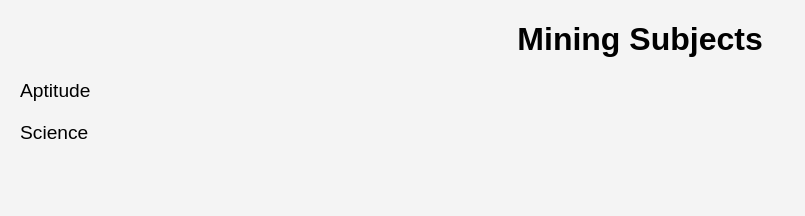
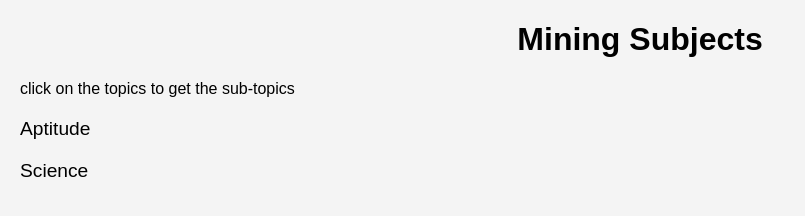
Before and after one commit to Lipun2025/subject, a plain HTML site: page index.html in a window 1280 px wide. Shown: the whole page, without its empty margins (0-805 px from the left). Drawn offline with Linux system fonts and the light colour scheme.

Commit message:
Update index.html

```diff
--- a/index.html
+++ b/index.html
@@ -41,6 +41,7 @@
 <body>
 
     <h1 id="main-title">Mining Subjects</h1>
+    click on the topics to get the sub-topics
 
     <div id="subjects">
         <div class="subject" onclick="toggleTopics('math-topics')">Aptitude</div>
```
